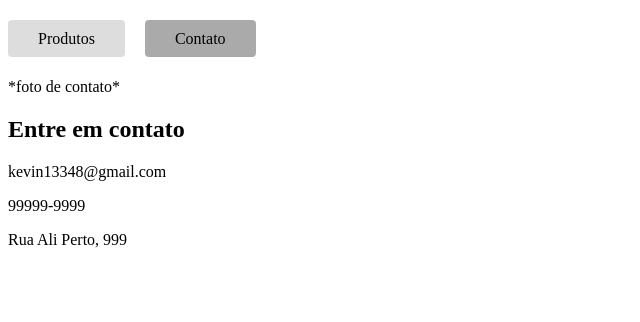
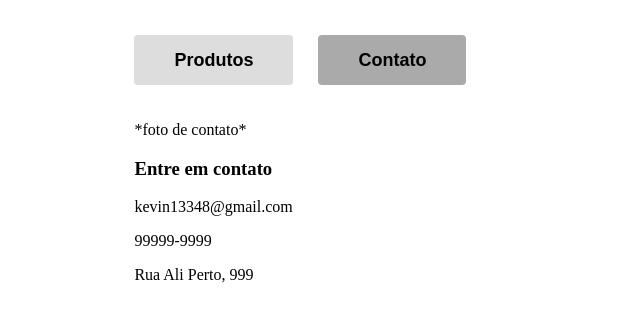
Before and after one commit to AlexsanderKevin/nini-project-react-router, a React (Create React App) app: page /contato in a window 1280 px wide. Shown: the top 322 px of the page, without its empty margins (0-640 px from the left). Built offline with nearby package versions, Linux system fonts and the light colour scheme.

Commit message:
styled home page

```diff
--- a/src/App.js
+++ b/src/App.js
@@ -4,16 +4,19 @@ import Contact from './views/Contact';
 import Header from './views/Header';
 import Home from './views/Home';
 import Product from './views/Product';
+import './css/Global.css'
 
 function App() {
   return (
     <BrowserRouter>
+      <section className='container'>
       <Header />
       <Routes>
         <Route path='/' element={ <Home/> } />
         <Route path='/contato' element={ <Contact/> } />
         <Route path='/produto/:id' element={ <Product/> } />
       </Routes>
+      </section>
     </BrowserRouter>
   );
 }
--- a/src/components/ProductCard.jsx
+++ b/src/components/ProductCard.jsx
@@ -1,5 +1,6 @@
 import React from 'react'
 import { Link } from 'react-router-dom'
+import '../css/ProductCard.css'
 
 const ProductCard = ({ product }) => {
   return (
--- /dev/null
+++ b/src/css/Global.css
@@ -0,0 +1,4 @@
+.container {
+  width: 80%;
+  margin: 0 auto;
+}
--- a/src/views/css/Header.css
+++ b/src/css/Header.css
@@ -1,13 +1,17 @@
 .headerNav {
-  margin: 30px 0px 30px 0px;
+  width: 80%;
+  margin: 50px 0px 50px 0px;
 }
 
 .headerNav a {
   text-decoration: none;
   color: black;
   background-color: #ddd;
-  padding: 10px 30px;
+  padding: 15px 40px;
   border-radius: 4px;
+  font-family: Arial, Helvetica, sans-serif;
+  font-weight: bold;
+  font-size: 18px;
 }
 
 .headerNav a.active {
@@ -15,5 +19,5 @@
 }
 
 .headerNav a:first-child {
-  margin-right: 20px;
+  margin-right: 25px;
 }
--- /dev/null
+++ b/src/css/Home.css
@@ -0,0 +1,7 @@
+.productsSection {
+  display: flex;
+  flex-wrap: wrap;
+  justify-content: space-between;
+  align-items: center;
+  gap: 20px;
+}
--- /dev/null
+++ b/src/css/ProductCard.css
@@ -0,0 +1,18 @@
+.product-card {
+
+}
+
+.product-card img {
+  width: 300px;
+  border-radius: 10px;
+}
+
+.product-card a {
+  text-decoration: none;
+  color: black;
+  font-size: 24px;
+}
+
+.product-card h1 {
+  margin-top: 10px;
+}
--- a/src/views/Header.jsx
+++ b/src/views/Header.jsx
@@ -1,6 +1,6 @@
 import React from 'react'
 import { NavLink } from 'react-router-dom'
-import './css/Header.css'
+import '../css/Header.css'
 
 const Header = () => {
   return (
--- a/src/views/Home.jsx
+++ b/src/views/Home.jsx
@@ -1,6 +1,6 @@
 import React from 'react'
 import ProductCard from '../components/ProductCard'
-// import styles from './css/Home.module.css'
+import '../css/Home.css'
 
 const Home = () => {
   const [ products, setProducts ] = React.useState()
@@ -15,7 +15,7 @@ const Home = () => {
   }, [])
 
   return (
-    <section>
+    <section className='productsSection'>
       { products ? products.map( product => (
         <ProductCard key={ product.id } product={ product } />
       )) :
```
Also changed, not shown: src/css/Contact.css (added), src/css/Product.css (added), src/views/css/Product.css (deleted).
